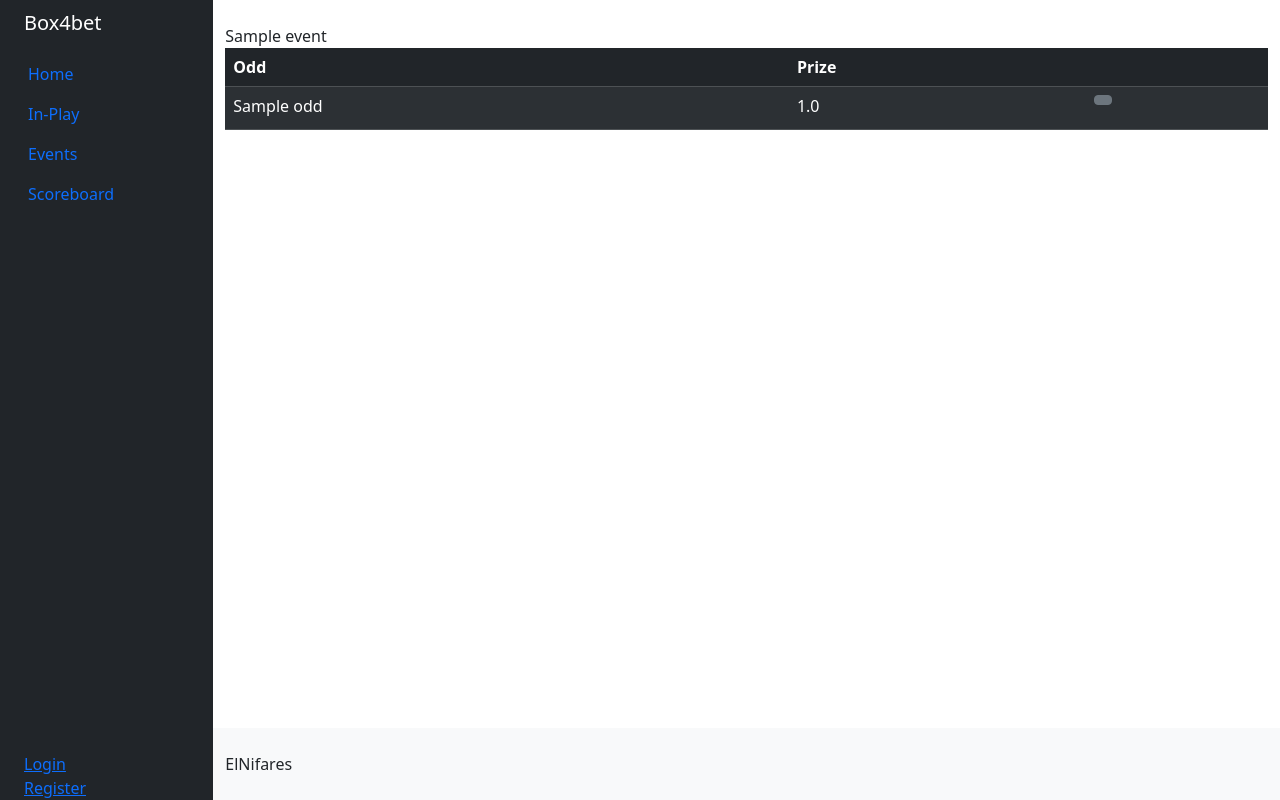
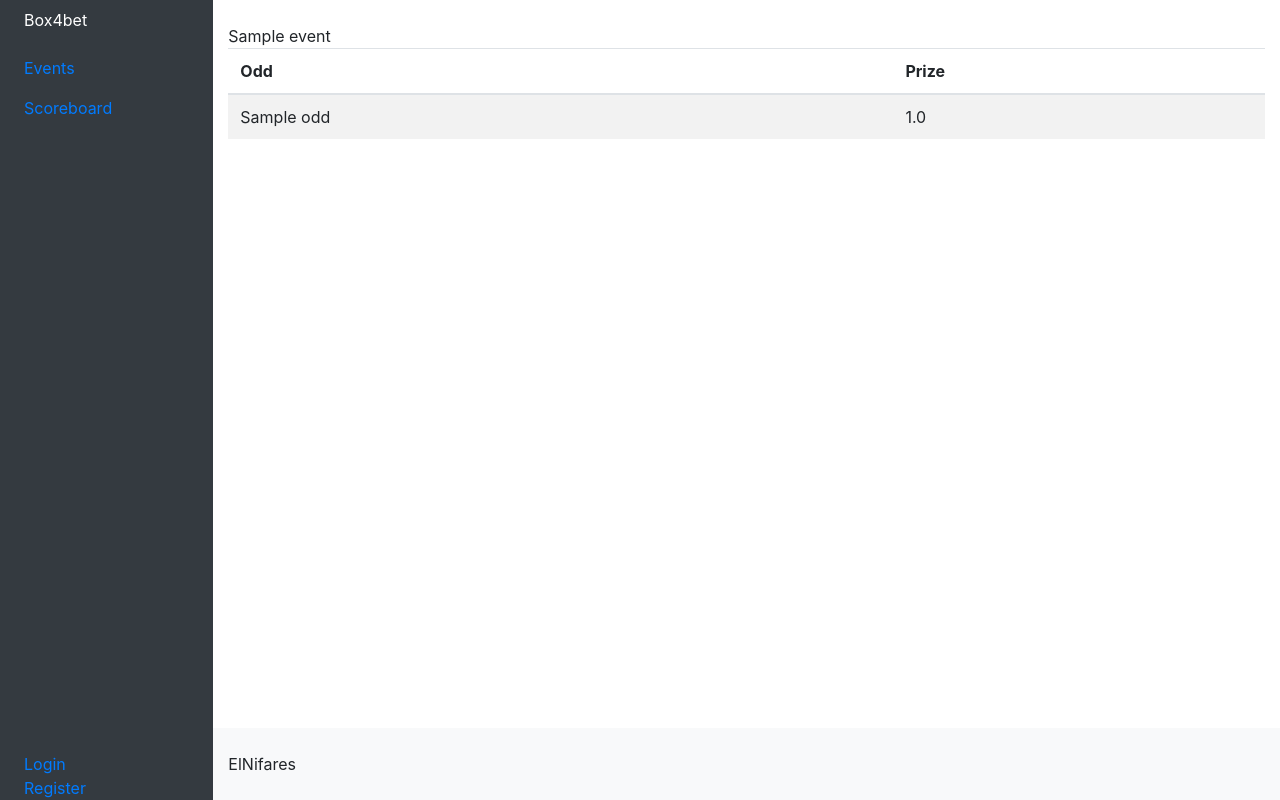
Before and after one commit to nifares/box4bet, a Django app: page /events/1 in a window 1280 px wide. Run offline with Django 3.2, Linux system fonts and the light colour scheme; tables that the repository leaves empty hold one stand-in row (values such as "Sample post"); some libraries are stand-ins or nearby versions.

Commit message:
adding stuff

```diff
--- a/apps/box4bet/templates/base.html
+++ b/apps/box4bet/templates/base.html
@@ -13,21 +13,12 @@
                     <span class="fs-5">B<span class="d-none d-sm-inline">ox4bet</span></span>
                 </a>
                 <ul class="nav nav-pills flex-sm-column flex-row flex-nowrap flex-shrink-1 flex-sm-grow-0 flex-grow-1 mb-sm-auto mb-0 justify-content-center align-items-center align-items-sm-start" id="menu">
-                    <li class="nav-item">
-                        <a href="/" class="nav-link px-sm-0 px-2">
-                            <i class="fs-5 bi-house"></i><span class="ms-1 d-none d-sm-inline">Home</span>
-                        </a>
-                    </li>
-                    <li>
-                        <a href="/" data-bs-toggle="collapse" class="nav-link px-sm-0 px-2">
-                            <i class="bi bi-play-btn"></i><span class="ms-1 d-none d-sm-inline">In-Play</span> </a>
-                    </li>
                     <li>
                         <a href="/events" class="nav-link px-sm-0 px-2">
                             <i class="fs-5 bi-table"></i><span class="ms-1 d-none d-sm-inline">Events</span></a>
                     </li>
                     <li>
-                        <a href="/scoreboard" class="nav-link px-sm-0 px-2">
+                        <a href="/" class="nav-link px-sm-0 px-2">
                             <i class="bi bi-trophy"></i><span class="ms-1 d-none d-sm-inline">Scoreboard</span></a>
                     </li>
                 </ul>
--- a/apps/box4bet/templates/event.html
+++ b/apps/box4bet/templates/event.html
@@ -1,21 +1,25 @@
 {% extends "base.html" %}
 {% block content %}
 {{event.name}}
-<table class="table table-dark table-striped">
+<table class="table table-striped">
     <thead>
         <tr>
             <th scope="col">Odd</th>
             <th scope="col">Prize</th>
+            {% if user.is_authenticated %}
             <th scope="col"></th>
+            {% endif %}
         </tr>
     </thead>
     <tbody>
         {% for odd in event.odd_set.all %}
+        {% if odd.prize %}
         <tr>
             <td>
                 {{odd.name}}<span class="badge bg-info text-dark"></span>
             </td>
             <td>{{odd.prize}}</td>
+            {% if user.is_authenticated %}
             <td>
                 <form action="/events/{{event.id}}/bet" method="post">
                     {% csrf_token %}
@@ -30,7 +34,9 @@
                     {% endif %}
                 </form>
             </td>
+            {% endif %}
         </tr>
+        {% endif %}
         {% endfor %}
     </tbody>
 </table>
--- a/apps/box4bet/templates/events_view.html
+++ b/apps/box4bet/templates/events_view.html
@@ -1,6 +1,6 @@
 {% extends "base.html" %}
 {% block content %}
-<table class="table table-dark table-striped">
+<table class="table table-striped">
     <thead>
         <tr>
             <th scope="col">Match</th>
```
